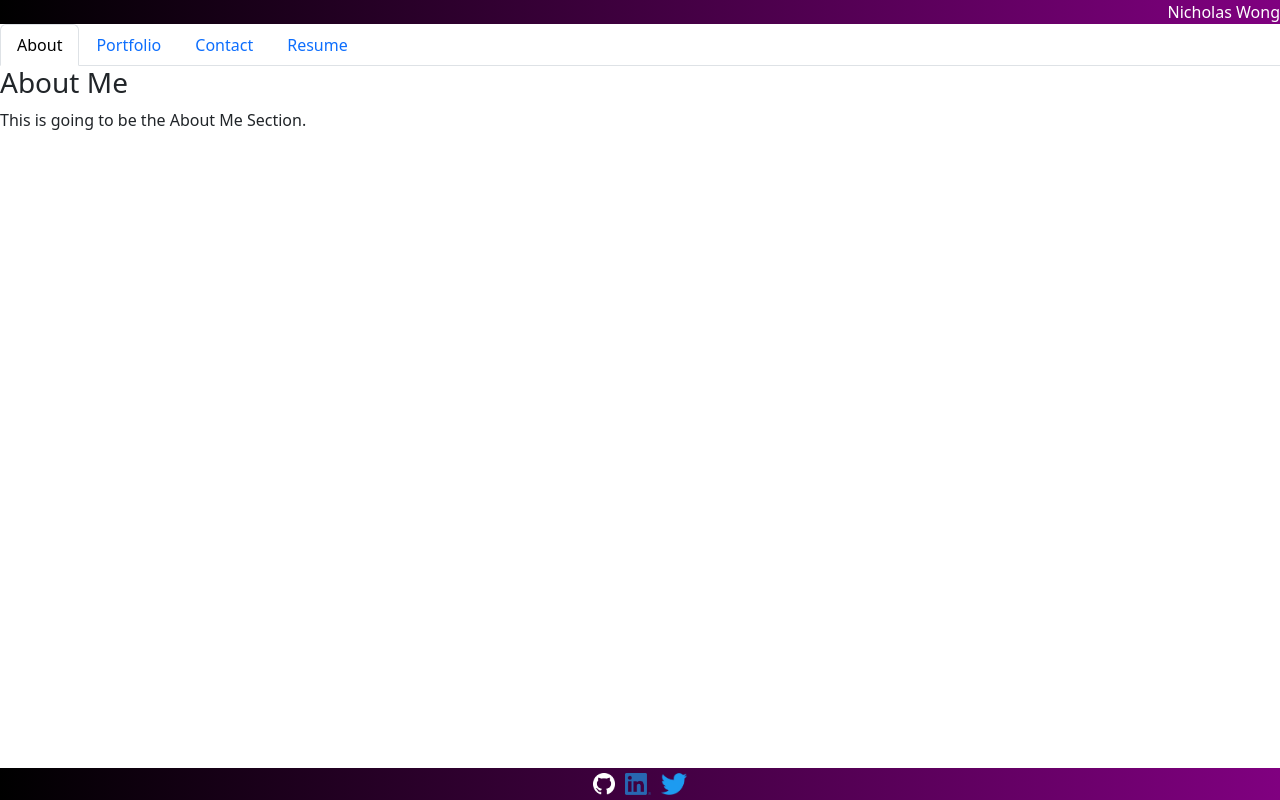
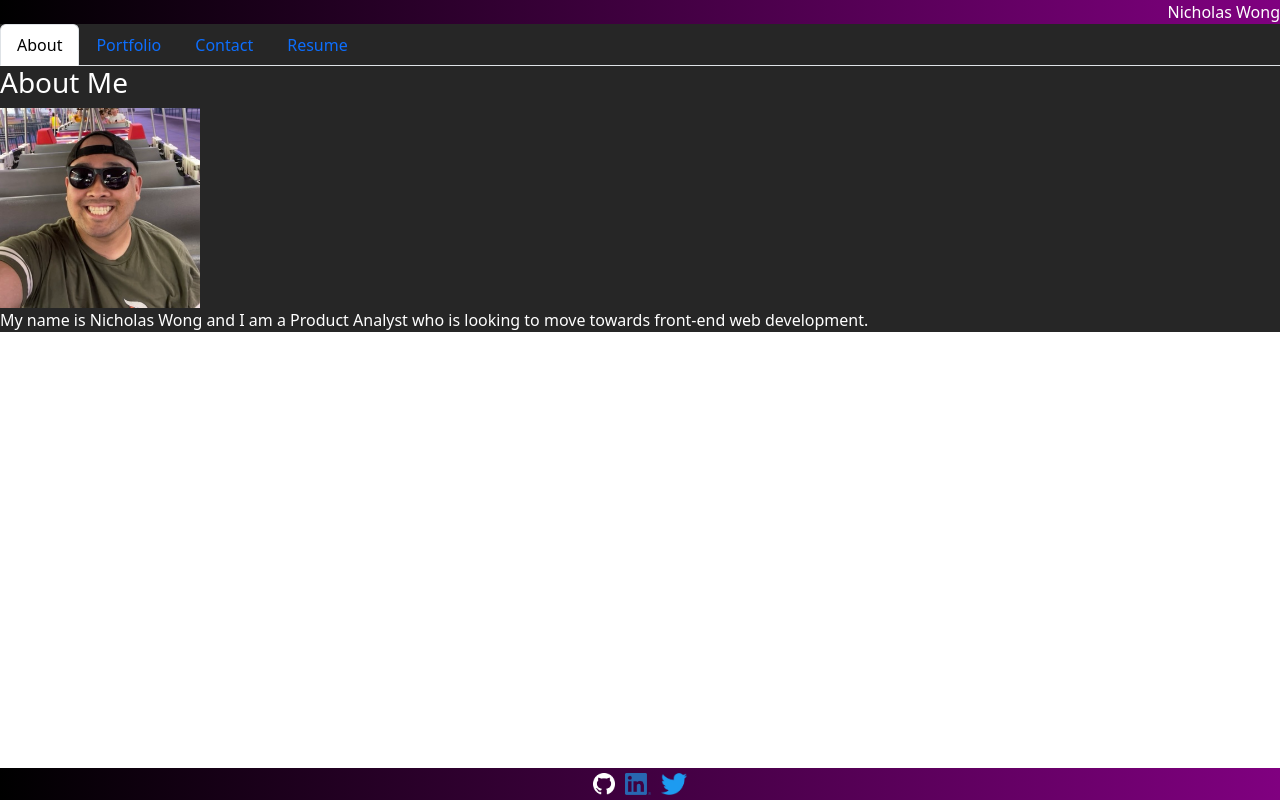
Before and after one commit to nbwong1/react-portfolio, a React (Create React App) app: page / in a window 1280 px wide. Built offline with nearby package versions, Linux system fonts and the light colour scheme.

Commit message:
updated the App.js, header, added an image of myself

```diff
--- a/src/App.js
+++ b/src/App.js
@@ -3,11 +3,18 @@ import Header from './components/Header';
 import PortfolioContainer from './components/PortfolioContainer';
 import Footer from './components/Footer';
 
+const styles = {
+    appStyles: {
+        background: "#262626",
+    },
+}
 function App() {
     return (
-        <div>
+        <div style={styles.appStyles}>
             <Header />
-            <PortfolioContainer />
+            <div style={styles.appStyles}>
+                <PortfolioContainer />
+            </div>
             <Footer />
         </div>
     );
--- a/src/components/Header.js
+++ b/src/components/Header.js
@@ -9,6 +9,7 @@ const styles = {
       textAlign: 'right',
       flex: 'inline',
       color: 'white',
+      padding: "right 5px",
 
     },
 }
--- a/src/components/pages/About.js
+++ b/src/components/pages/About.js
@@ -1,10 +1,26 @@
 import React from 'react';
+import NickImage from '../images/Nick-Square.jpeg';
+
+const styles = {
+    aboutTitle: {
+        color: 'white',
+        weight: 'bold',
+    },
+    aboutText: {
+        color: 'white',
+    },
+    image: {
+        width: "200px",
+
+    }
+}
 
 export default function About() {
     return (
         <div>
-            <h3>About Me</h3>
-            <p>This is going to be the About Me Section.</p>
+            <h3 style={styles.aboutTitle} className="aboutHeader">About Me</h3>
+            <img style={styles.image} src={NickImage} alt="an asian-american genderqueer individual wearing sunglasses and a hat, riding on a tram from the Disneyland Parking lot to the resort."/>
+            <p style={styles.aboutText} className="aboutText">My name is Nicholas Wong and I am a Product Analyst who is looking to move towards front-end web development.</p>
         </div>
     );
 }
--- a/src/components/pages/Contact.js
+++ b/src/components/pages/Contact.js
@@ -1,12 +1,22 @@
 import React from 'react';
+
+const styles = {
+    contactHeader: {
+        color: 'white',
+        weight: 'bold',
+    },
+    contactText: {
+        color: 'white',
+    }
+}
 
 export default function Contact() {
     return (
         <div>
-            <h3>Contact me!</h3>
+            <h3 style={styles.contactHeader}>Contact me!</h3>
             <form>
                 <div>
-                    <label>Name: </label>
+                    <label style={styles.contactText}>Name: </label>
                 </div>
                 <div>
                     <input type="text" id="contactName" placeholder='Name' required="required" ></input>
@@ -15,14 +25,14 @@ export default function Contact() {
                 <br></br>
 
                 <div>
-                    <label>Email: </label>
+                    <label style={styles.contactText}>Email: </label>
                 </div>
                 <div>
                     <input type="text" id="emailAddress" placeholder='Email Address' required="required"></input>
                 </div>
                 <br></br>
                 <div>
-                    <label>Message: </label>
+                    <label style={styles.contactText} >Message: </label>
                 </div>
                 <div>
                     <input type="text" id="message" placeholder='Message' required="required"></input>
```
Also changed, not shown: src/components/images/Nick-Square.jpeg (added).
